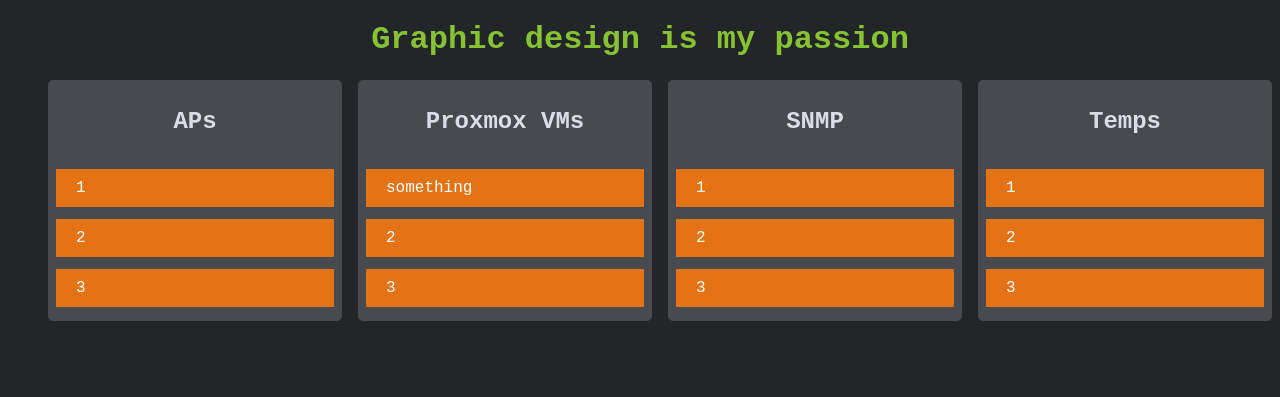
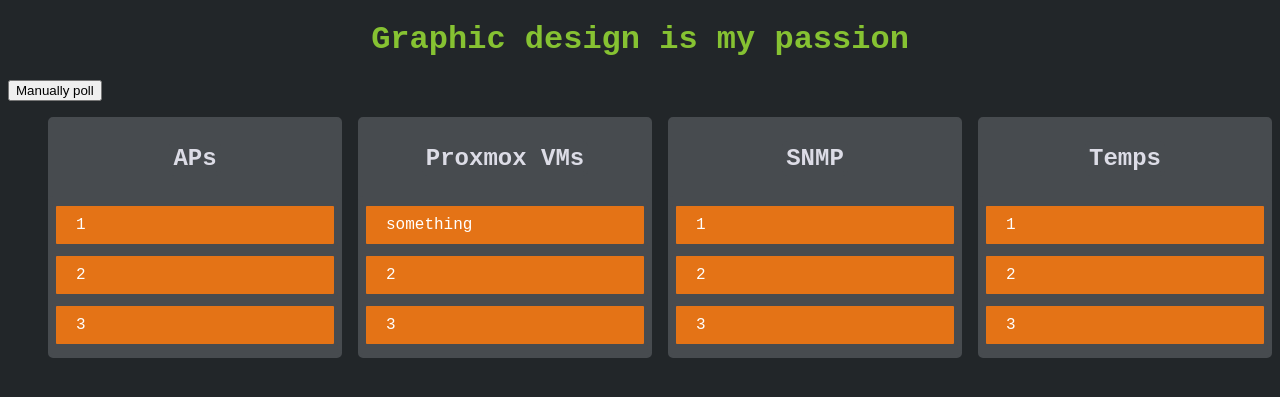
Before and after one commit to lc787/monitor-reloaded, a Python web app: template templates/index.html in a window 1280 px wide. Shown: the top 397 px of the page. Run offline with Jinja, Linux system fonts and the light colour scheme; the template is opened without the code that fills it, so the values that code supplies are empty.

Commit message:
first htmx attempt

```diff
--- a/templates/index.html
+++ b/templates/index.html
@@ -8,7 +8,8 @@
   </head>
   <body>
     <h1 class="title">Graphic design is my passion</h1>
-    <ul class="grid g0">
+    <button hx-target="#main-grid" hx-get="/infra" hx-swap="innerHTML">Manually poll</button>
+    <ul id="main-grid" class="grid g0">
       <li class="flex f1">
         <h2 class="flex f1-header">APs</h2>
         <ol class="flex f1-table">
```
